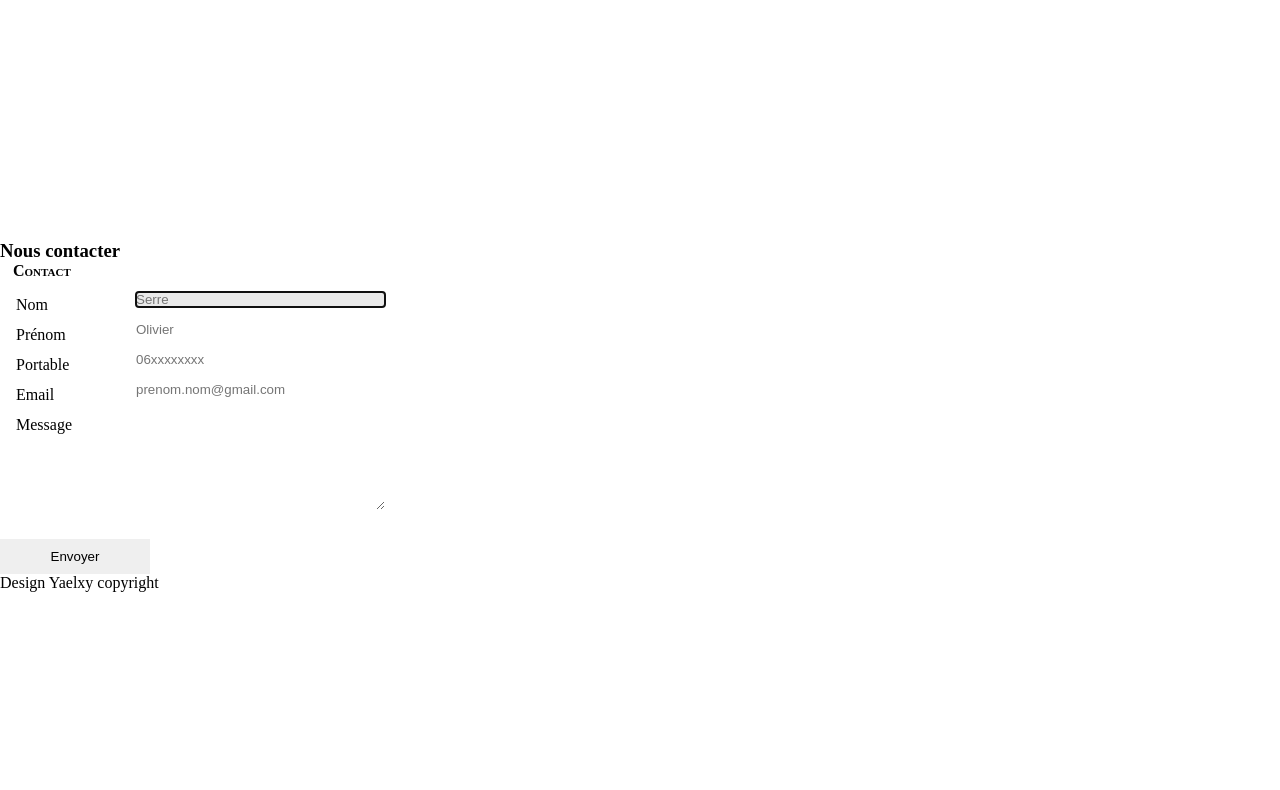
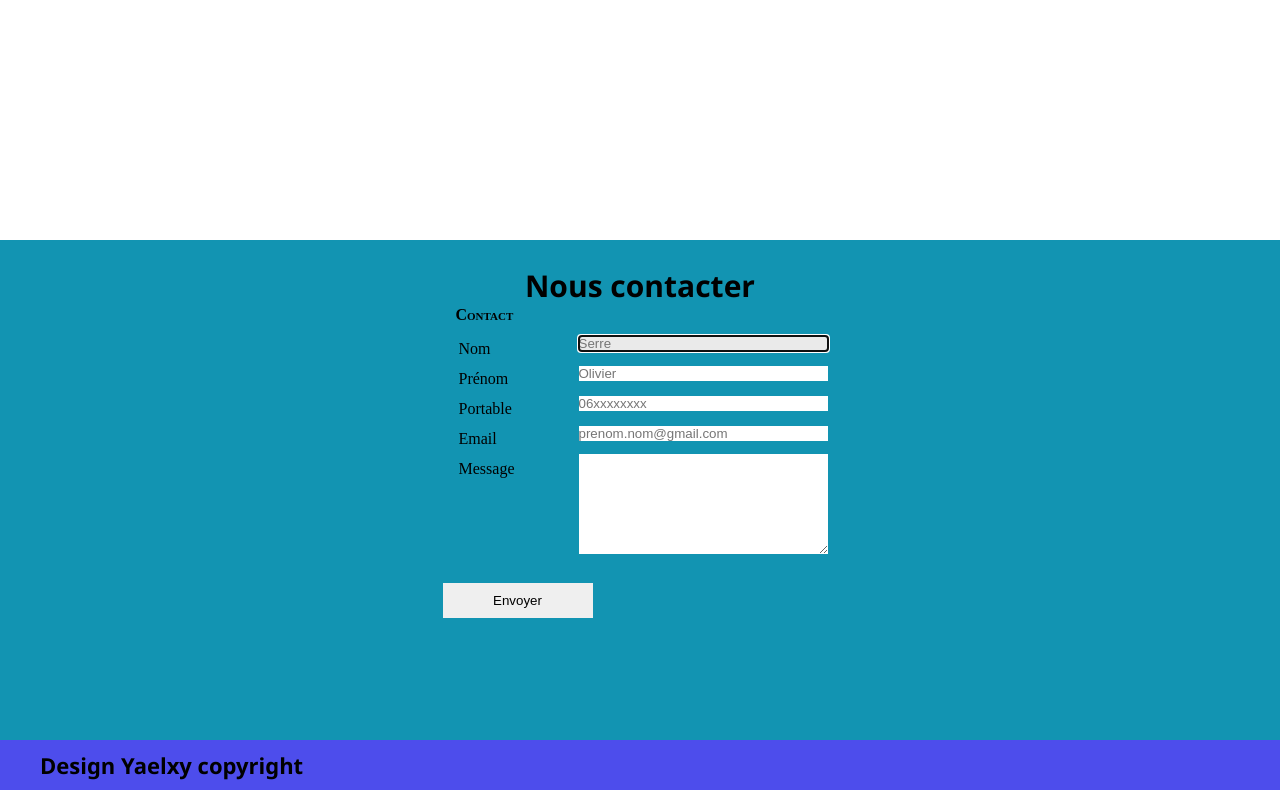
Before and after one commit to lexyaweb/portfolio, a PHP site: page / in a window 1280 px wide; the page is wider, and only the part inside the window is pictured. Shown: the part 1535-2325 px from the top of that part. Before the commit the page ends 2127 px from the top of that part, so only its background shows below. Run offline with PHP 8.4, Linux system fonts and the light colour scheme.

Commit message:
Update style.css

```diff
--- a/Code site/Portfolio/style.css
+++ b/Code site/Portfolio/style.css
@@ -359,3 +359,36 @@ p {
     width: 150px;
     padding: 10px;
   }
+  .form-contact{
+      width: 100%;
+      height: 500px;
+      background-color: #1294B2;
+      display: flex;
+      flex-direction: column;
+      align-content: center;
+  }
+  .form-contactin{
+      display: flex;
+      flex-direction: row;
+      justify-content: center;
+  }
+  .form-contact h3{
+      text-align: center;
+      margin-top: 25px;
+      font-size: 30px;
+      font-family: Segoe UI;
+      font-weight: bold;
+  }
+  /*----------------------------------------------------------------------
+  -----------------------footer------------------------------------------
+  ------------------------------------------------------------------------*/
+    .footer{
+        width: 100%;
+        height: 50px;
+        background-color: #4D4DEC;
+        font-size: 22px;
+        font-family: 'Segoe UI', Tahoma, Geneva, Verdana, sans-serif;
+        font-weight: bold;
+        padding-left: 40px;
+        padding-top: 10px;
+    }
```
